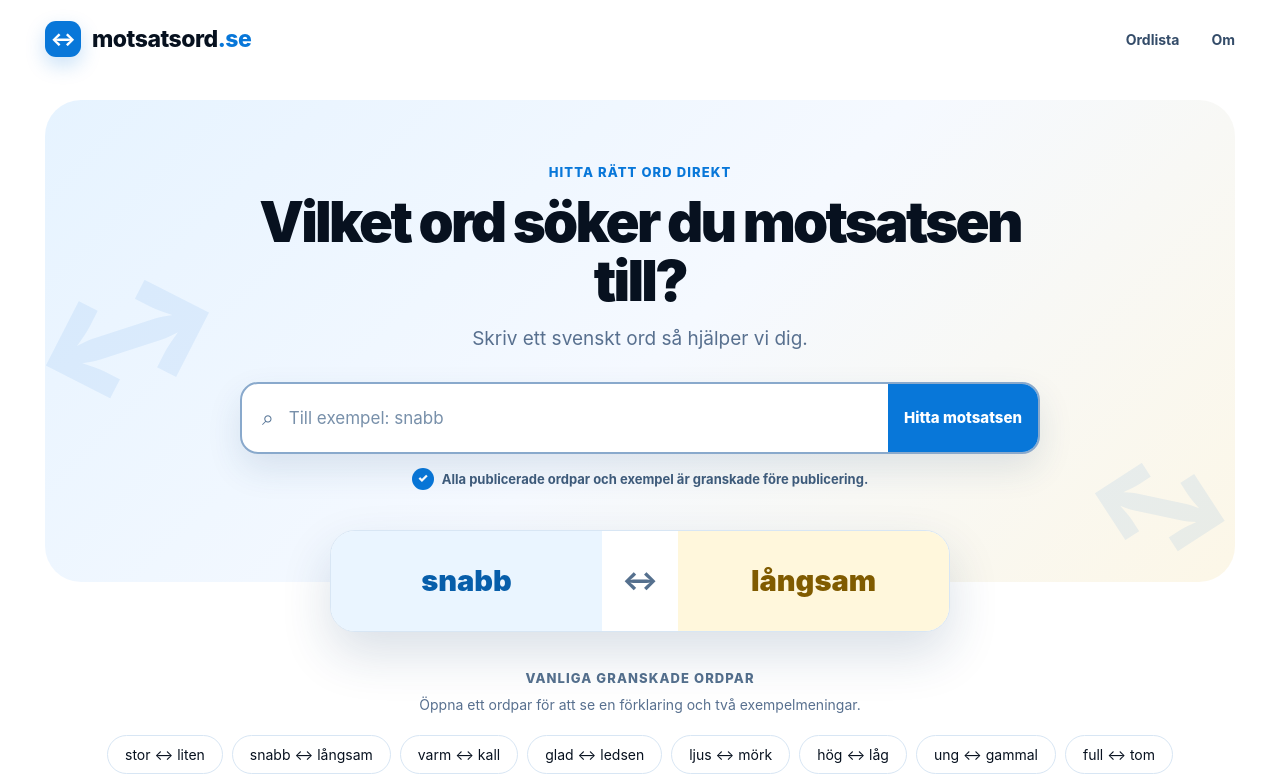
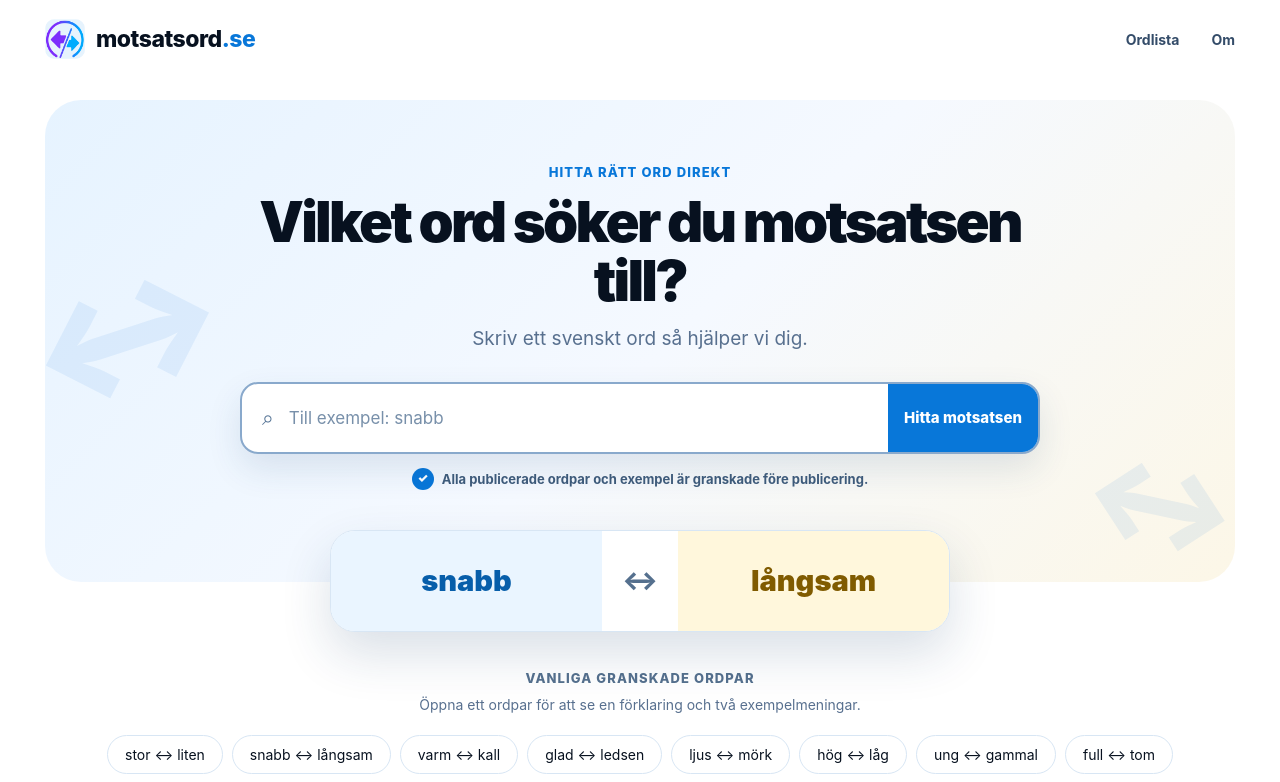
Before and after one commit to Webdes678/ordmotsats-clean2, a React (Vite) app: page / in a window 1280 px wide. Shown: the top 782 px of the page. Built offline with nearby package versions, Linux system fonts and the light colour scheme.

Commit message:
Restore original logo design with pale blue background

```diff
--- a/generate-static-pages.js
+++ b/generate-static-pages.js
@@ -75,7 +75,7 @@ function siteHeader(showNavigation = false) {
 
   return '<header class="site-header">'
     + '<a class="logo" href="/" aria-label="motsatsord.se startsida">'
-    + '<span class="logo-mark" aria-hidden="true">↔</span>'
+    + '<img class="logo-mark" src="/logo-pale-blue.png" alt="" width="40" height="40" />'
     + '<span>motsatsord<span>.se</span></span>'
     + '</a>'
     + navigation
--- a/src/App.css
+++ b/src/App.css
@@ -75,15 +75,13 @@ a {
 }
 
 .logo-mark {
-  width: 36px;
-  height: 36px;
-  display: grid;
-  place-items: center;
-  border-radius: 11px;
-  color: #fff;
-  background: var(--blue);
-  box-shadow: 0 8px 20px rgba(8, 119, 217, 0.22);
-  font-size: 19px;
+  width: 40px;
+  height: 40px;
+  display: block;
+  flex: none;
+  object-fit: contain;
+  border-radius: 10px;
+  background: #edf6ff;
 }
 
 .site-nav {
@@ -639,8 +637,8 @@ a {
   }
 
   .logo-mark {
-    width: 32px;
-    height: 32px;
+    width: 36px;
+    height: 36px;
     border-radius: 10px;
   }
 
--- a/src/App.tsx
+++ b/src/App.tsx
@@ -194,7 +194,7 @@ function SiteHeader({ showNavigation = false }: { showNavigation?: boolean }) {
   return (
     <header className="site-header">
       <Link className="logo" to="/" aria-label="motsatsord.se startsida">
-        <span className="logo-mark" aria-hidden="true">↔</span>
+        <img className="logo-mark" src="/logo-pale-blue.png" alt="" width="40" height="40" />
         <span>motsatsord<span>.se</span></span>
       </Link>
 
```
Also changed, not shown: public/logo-pale-blue.png (added).
